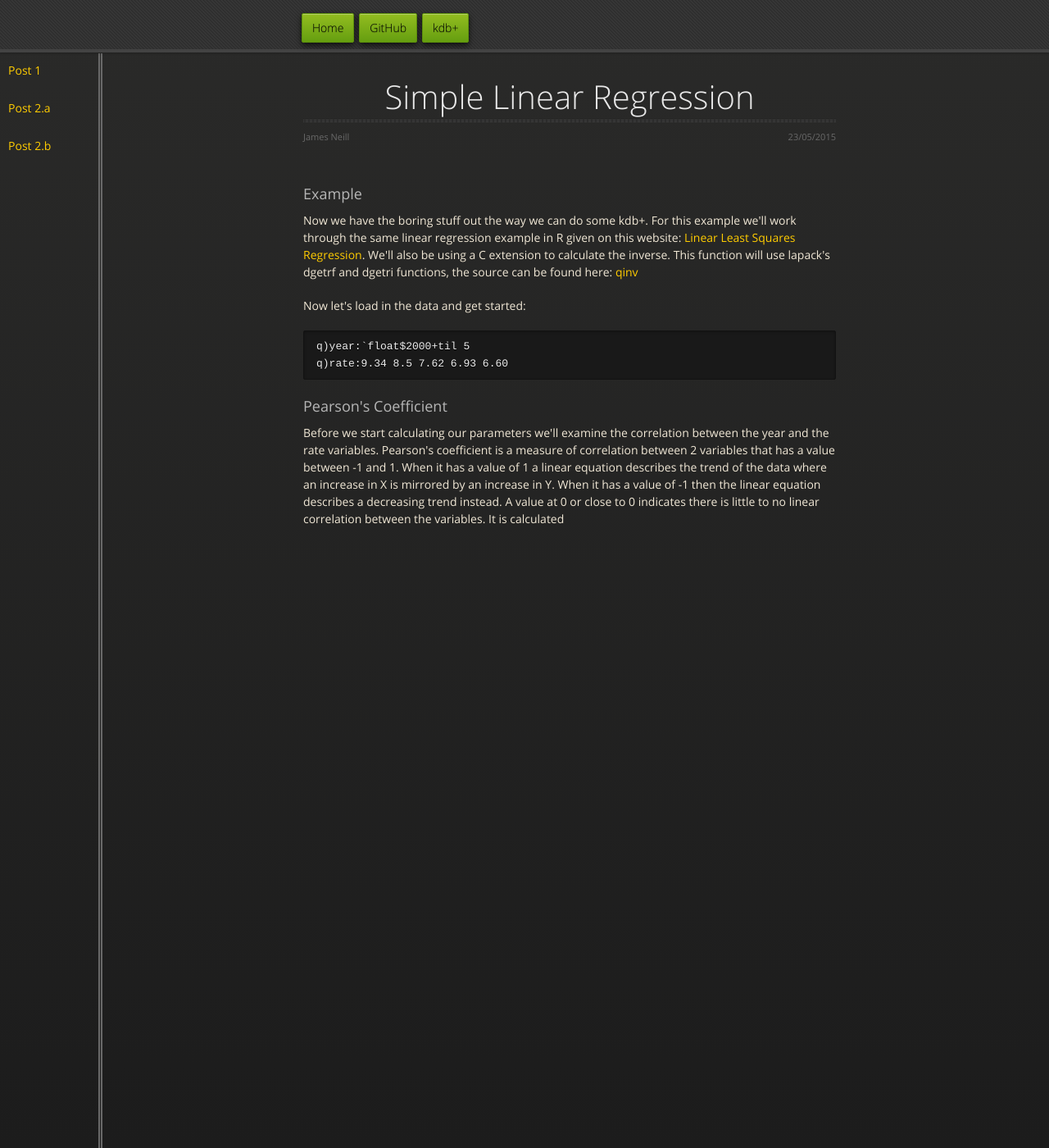
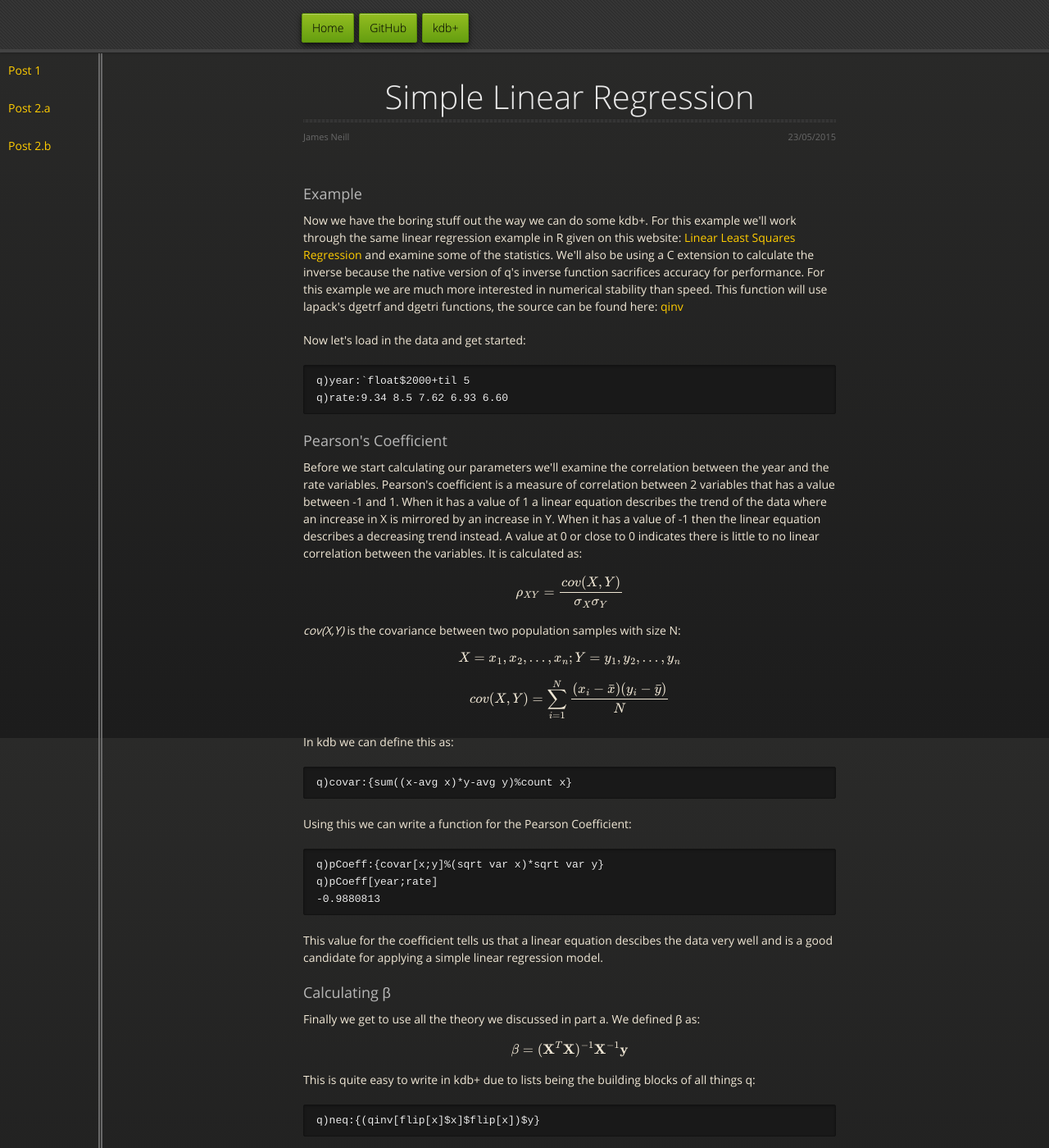
Before and after one commit to jpneill/jpneill.github.io, a Jekyll site: the page posts/Lin_Reg_b.html, which Jekyll copies as it is, in a window 1280 px wide and 1400 px high. Shown: the whole window at 82% size. Built offline with Jekyll 4.4.1, drawn with Linux system fonts in a browser that asks for light colours; nearby versions of some CDN libraries; formulas are drawn with MathJax 3; some of the changed text lies outside the part shown.

Commit message:
Calculations for beta

```diff
--- a/posts/Lin_Reg_b.html
+++ b/posts/Lin_Reg_b.html
@@ -54,8 +54,8 @@
         </div>
         <h3>Example</h3>
         <p>Now we have the boring stuff out the way we can do some kdb+.
-        For this example we'll work through the same linear regression example in R given on this website: <a href="http://www.cyclismo.org/tutorial/R/linearLeastSquares.html">Linear Least Squares Regression</a>.
-        We'll also be using a C extension to calculate the inverse.
+        For this example we'll work through the same linear regression example in R given on this website: <a href="http://www.cyclismo.org/tutorial/R/linearLeastSquares.html">Linear Least Squares Regression</a> and examine some of the statistics.
+        We'll also be using a C extension to calculate the inverse because the native version of q's inverse function sacrifices accuracy for performance. For this example we are much more interested in numerical stability than speed.
         This function will use lapack's dgetrf and dgetri functions, the source can be found here:
         <a href="https://github.com/jpneill/qinv">qinv</a></p>
         <p></p>
@@ -69,7 +69,46 @@ q)rate:9.34 8.5 7.62 6.93 6.60</code></pre>
         Pearson's coefficient is a measure of correlation between 2 variables that has a value between -1 and 1.
         When it has a value of 1 a linear equation describes the trend of the data where an increase in X is mirrored by an increase in Y.
         When it has a value of -1 then the linear equation describes a decreasing trend instead.
-        A value at 0 or close to 0 indicates there is little to no linear correlation between the variables. It is calculated </p>
+        A value at 0 or close to 0 indicates there is little to no linear correlation between the variables.
+        It is calculated as: $$\rho_{XY}=\frac{cov(X,Y)}{\sigma_X\sigma_Y}$$<i>cov(X,Y)</i> is the covariance between
+        two population samples with size N: $$X={x_1,x_2,\dots,x_n};Y={y_1,y_2,\dots,y_n}$$
+        $$cov(X,Y)=\sum_{i=1}^N\frac{(x_i-\bar{x})(y_i-\bar{y})}{N}$$ In kdb we can define this as:</p>
+
+<pre><code>q)covar:{sum((x-avg x)*y-avg y)%count x}</code></pre>
+
+        <p>Using this we can write a function for the Pearson Coefficient:</p>
+
+<pre><code>q)pCoeff:{covar[x;y]%(sqrt var x)*sqrt var y}
+q)pCoeff[year;rate]
+-0.9880813</code></pre>
+
+        <p>This value for the coefficient tells us that a linear equation descibes the data very well and is a good candidate for applying a simple linear regression model.</p>
+
+        <h3>Calculating β</h3>
+        <p>Finally we get to use all the theory we discussed in part a. We defined β as:
+        $$\mathbf{\beta}=(\mathbf{X}^T\mathbf{X})^{-1}\mathbf{X}^{-1}\mathbf{y}$$
+        This is quite easy to write in kdb+ due to lists being the building blocks of all things q:</p>
+
+<pre><code>q)neq:{(qinv[flip[x]$x]$flip[x])$y}</code></pre>
+
+        <p>Before we can apply this to our data set we need to build our design matrix.
+        This can be easily accomplished by appending a 1 to each of the values in the year variable:</p>
+
+<pre><code>q)X:1.0,/:year
+q)X
+1 2000
+1 2001
+1 2002
+1 2003
+1 2004</code></pre>
+
+        <p>Now we can find our coefficients:</p>
+
+<pre><code>q)beta:neq[X;rate]
+q)beta
+1419.208 -0.705</code></pre>
+
+        <h3>Residuals and the Residual Standard Error</h3>
       </section>
     </div>
     </div>
```
